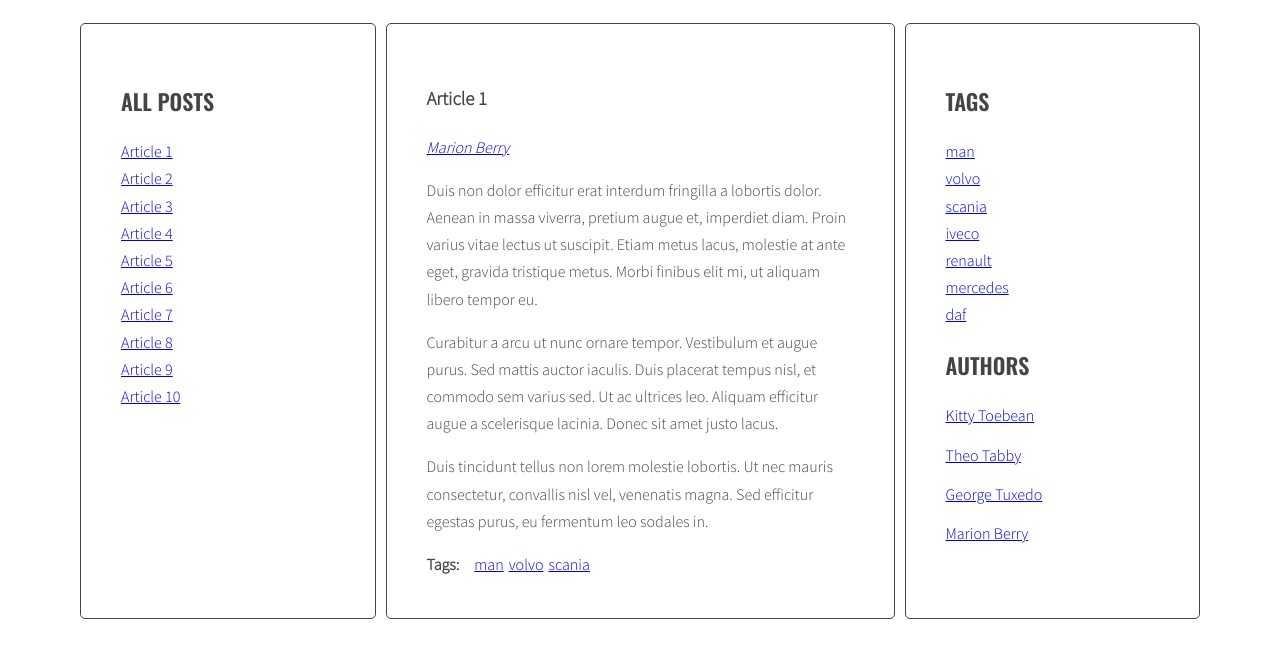
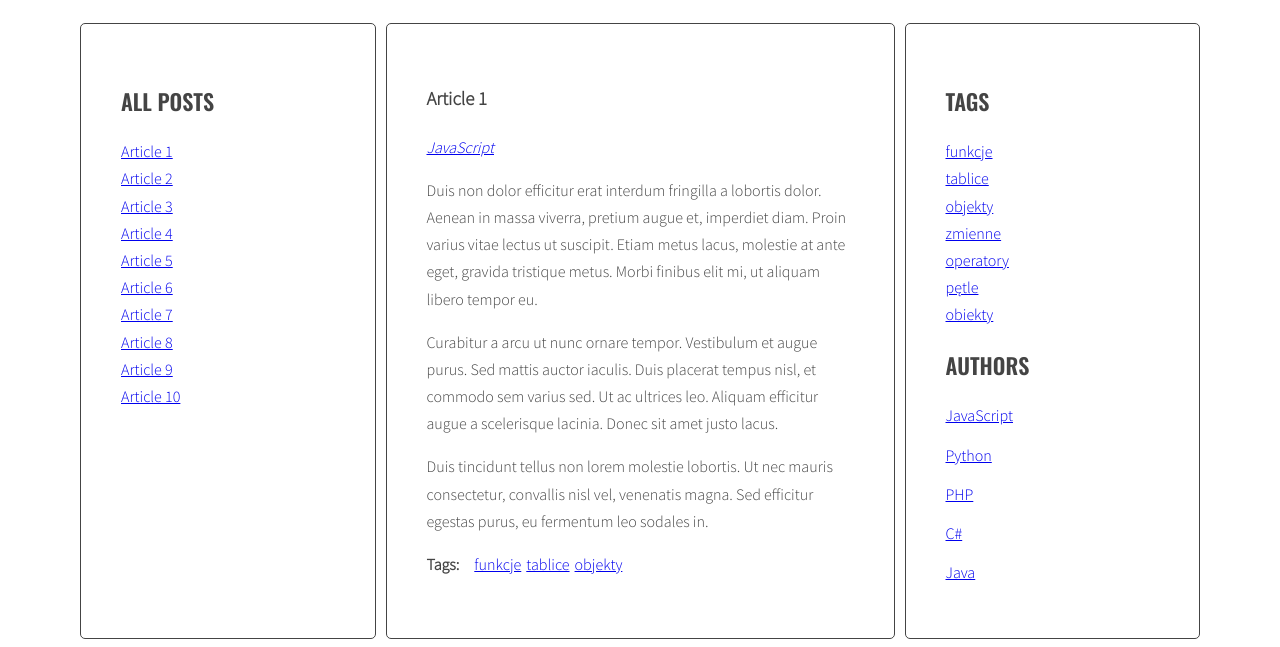
Before and after one commit to tomecky1/javascript-blog, a website: page index.html in a window 1280 px wide. Shown: the part 220-867 px from the top of the page. Drawn offline with nearby package versions, Linux system fonts and the light colour scheme.

Commit message:
Change tags and authors

```diff
--- a/index.html
+++ b/index.html
@@ -19,9 +19,9 @@
           </ul>
         </aside>
         <section class="posts">
-          <article class="post active" id="article-1" data-tags="man volvo scania" data-author="Marion Berry">
+          <article class="post active" id="article-1" data-tags="funkcje tablice objekty" data-author="JavaScript">
             <h3 class="post-title">Article 1</h3>
-            <p class="post-author" data-author="Marion Berry"></p>
+            <p class="post-author" data-author="JavaScript"></p>
             <div class="post-content">
               <p>Duis non dolor efficitur erat interdum fringilla a lobortis dolor. Aenean in massa viverra, pretium
                 augue et, imperdiet diam. Proin varius vitae lectus ut suscipit. Etiam metus lacus, molestie at ante
@@ -42,9 +42,9 @@
               </ul>
             </div>
           </article>
-          <article class="post" id="article-2" data-tags="iveco renault" data-author="Theo Tabby">
+          <article class="post" id="article-2" data-tags="zmienne operatory" data-author="Python">
             <h3 class="post-title">Article 2</h3>
-            <p class="post-author" data-author="Theo Tabby"></p>
+            <p class="post-author" data-author="Python"></p>
             <div class="post-content">
               <p>Phasellus sollicitudin, arcu vel iaculis ullamcorper, quam leo viverra orci, et faucibus quam sapien
                 vel est. Maecenas ac suscipit elit. Nullam interdum, lorem vitae venenatis pulvinar, ex dui malesuada
@@ -66,9 +66,9 @@
               </ul>
             </div>
           </article>
-          <article class="post" id="article-3" data-tags="mercedes" data-author="George Tuxedo">
+          <article class="post" id="article-3" data-tags="pętle" data-author="PHP">
             <h3 class="post-title">Article 3</h3>
-            <p class="post-author" data-author="George Tuxedo"></p>
+            <p class="post-author" data-author="PHP"></p>
             <div class="post-content">
               <p>Mauris vel pellentesque turpis, ac sodales nisl. Quisque iaculis mi velit, ut convallis tellus accumsan
                 a. Quisque iaculis, nisi et dignissim tincidunt, nisl eros euismod nulla, finibus laoreet erat enim
@@ -88,9 +88,9 @@
               </ul>
             </div>
           </article>
-          <article class="post" id="article-4" data-tags="daf volvo" data-author="Kitty Toebean">
+          <article class="post" id="article-4" data-tags="tablice zmienne" data-author="C#">
             <h3 class="post-title">Article 4</h3>
-            <p class="post-author" data-author="Kitty Toebean"></p>
+            <p class="post-author" data-author="C#"></p>
             <div class="post-content">
               <p>Morbi vel cursus nulla, vel varius mauris. Suspendisse sed elit sit amet risus faucibus vestibulum ut
                 sit amet purus. Donec orci est, condimentum ut quam quis, scelerisque fringilla ligula.</p>
@@ -110,9 +110,9 @@
               </ul>
             </div>
           </article>
-          <article class="post" id="article-5" data-tags="renault mercedes" data-author="Marion Berry">
+          <article class="post" id="article-5" data-tags="operatory obiekty" data-author="CSS + Bootstrap">
             <h3 class="post-title">Article 5</h3>
-            <p class="post-author" data-author="Marion Berry"></p>
+            <p class="post-author" data-author="CSS + Bootstrap"></p>
             <div class="post-content">
               <p>Suspendisse sem eros, euismod condimentum arcu ac, consequat fermentum orci. Nam convallis lacus nec
                 interdum vestibulum. Vestibulum luctus, quam eu tristique ornare, lorem nibh sodales enim, vitae tempor
@@ -132,9 +132,9 @@
               </ul>
             </div>
           </article>
-          <article class="post" id="article-6" data-tags="scania daf iveco" data-author="George Tuxedo">
+          <article class="post" id="article-6" data-tags="funkcje operatory zmienne " data-author="JavaScript">
             <h3 class="post-title">Article 6</h3>
-            <p class="post-author" data-author="George Tuxedo"></p>
+            <p class="post-author" data-author="JavaScript"></p>
             <div class="post-content">
               <p>Donec posuere iaculis ante sed hendrerit. Lorem ipsum dolor sit amet, consectetur adipiscing elit.
                 Quisque hendrerit neque nec urna tincidunt, quis vehicula dui vulputate. Morbi est sapien, auctor ut
@@ -156,9 +156,9 @@
               </ul>
             </div>
           </article>
-          <article class="post" id="article-7" data-tags="daf" data-author="Kitty Toebean">
+          <article class="post" id="article-7" data-tags="tablice" data-author="Python">
             <h3 class="post-title">Article 7</h3>
-            <p class="post-author" data-author="Kitty Toebean"></p>
+            <p class="post-author" data-author="Python"></p>
             <div class="post-content">
               <p>Donec eleifend mauris ac nisl fermentum, ac fermentum turpis dignissim. Aliquam diam nisl, imperdiet a
                 varius eget, lobortis sed nisi. Nullam suscipit ipsum sed magna blandit, sed pellentesque urna
@@ -178,9 +178,9 @@
               </ul>
             </div>
           </article>
-          <article class="post" id="article-8" data-tags="scania daf man" data-author="Theo Tabby">
+          <article class="post" id="article-8" data-tags="objekty zmienne tablice operatory" data-author="Python">
             <h3 class="post-title">Article 8</h3>
-            <p class="post-author" data-author="Theo Tabby"></p>
+            <p class="post-author" data-author="Python"></p>
             <div class="post-content">
               <p>Praesent quis imperdiet erat. Curabitur tempor sapien a interdum malesuada. Proin libero erat, sagittis
                 a sollicitudin eget, pulvinar nec risus. Cras et suscipit sem.</p>
@@ -202,9 +202,9 @@
               </ul>
             </div>
           </article>
-          <article class="post" id="article-9" data-tags="mercedes renault" data-author="Marion Berry">
+          <article class="post" id="article-9" data-tags="zmienne funkcje" data-author="JavaScript">
             <h3 class="post-title">Article 9</h3>
-            <p class="post-author" data-author="Marion Berry"></p>
+            <p class="post-author" data-author="JavaScript"></p>
             <div class="post-content">
               <p>Tam et facilisis purus. Donec vulputate est quis lobortis posuere. Nunc vitae lorem ut odio faucibus
                 pulvinar nec in justo. Ut ut ante ac tellus ornare tempus. Nunc maximus, tortor et dictum convallis,
@@ -225,9 +225,9 @@
               </ul>
             </div>
           </article>
-          <article class="post" id="article-10" data-tags="scania daf volvo man" data-author="George Tuxedo">
+          <article class="post" id="article-10" data-tags="pętle tablice objekty zmienne" data-author="Java">
             <h3 class="post-title">Article 10</h3>
-            <p class="post-author" data-author="George Tuxedo"></p>
+            <p class="post-author" data-author="Java"></p>
             <div class="post-content">
               <p>Aliquam erat volutpat. Ut non eleifend lectus. Donec suscipit tellus tempor, ornare dui id, hendrerit
                 neque. Phasellus lacinia laoreet dui in luctus. Sed hendrerit, magna sit amet varius tempor, augue augue
@@ -266,22 +266,27 @@
           <ul class="list authors">
             <li>
               <a href="#">
-                <span class="author-name">Kitty Toebean</span>
+                <span class="author-name">JavaScript</span>
               </a>
             </li>
             <li>
               <a href="#">
-                <span class="author-name">Theo Tabby</span>
+                <span class="author-name">Python</span>
               </a>
             </li>
             <li>
               <a href="#">
-                <span class="author-name">George Tuxedo</span>
+                <span class="author-name">PHP</span>
               </a>
             </li>
             <li>
               <a href="#">
-                <span class="author-name">Marion Berry</span>
+                <span class="author-name">C#</span>
+              </a>
+            </li>
+            <li>
+              <a href="#">
+                <span class="author-name">Java</span>
               </a>
             </li>
           </ul>
```
